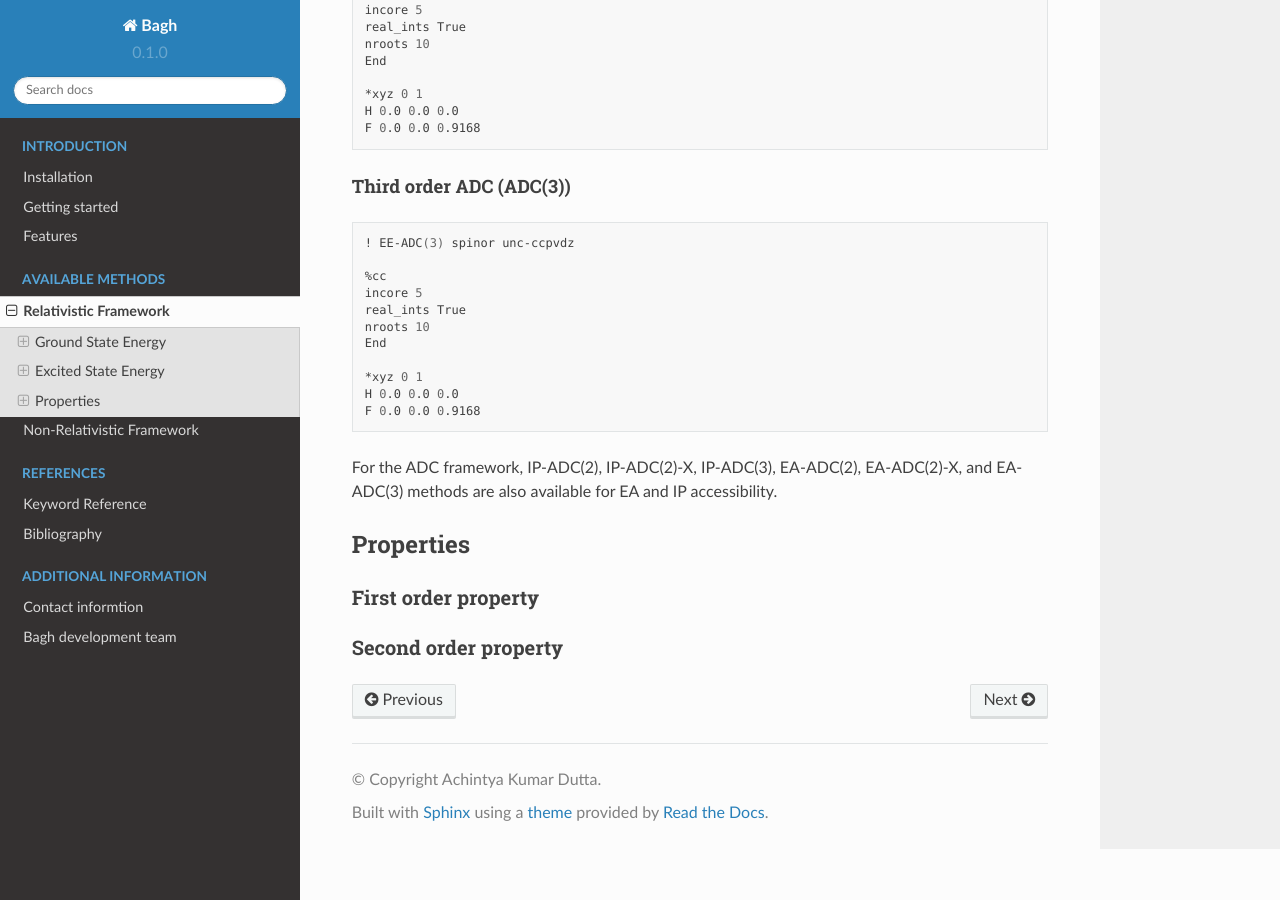
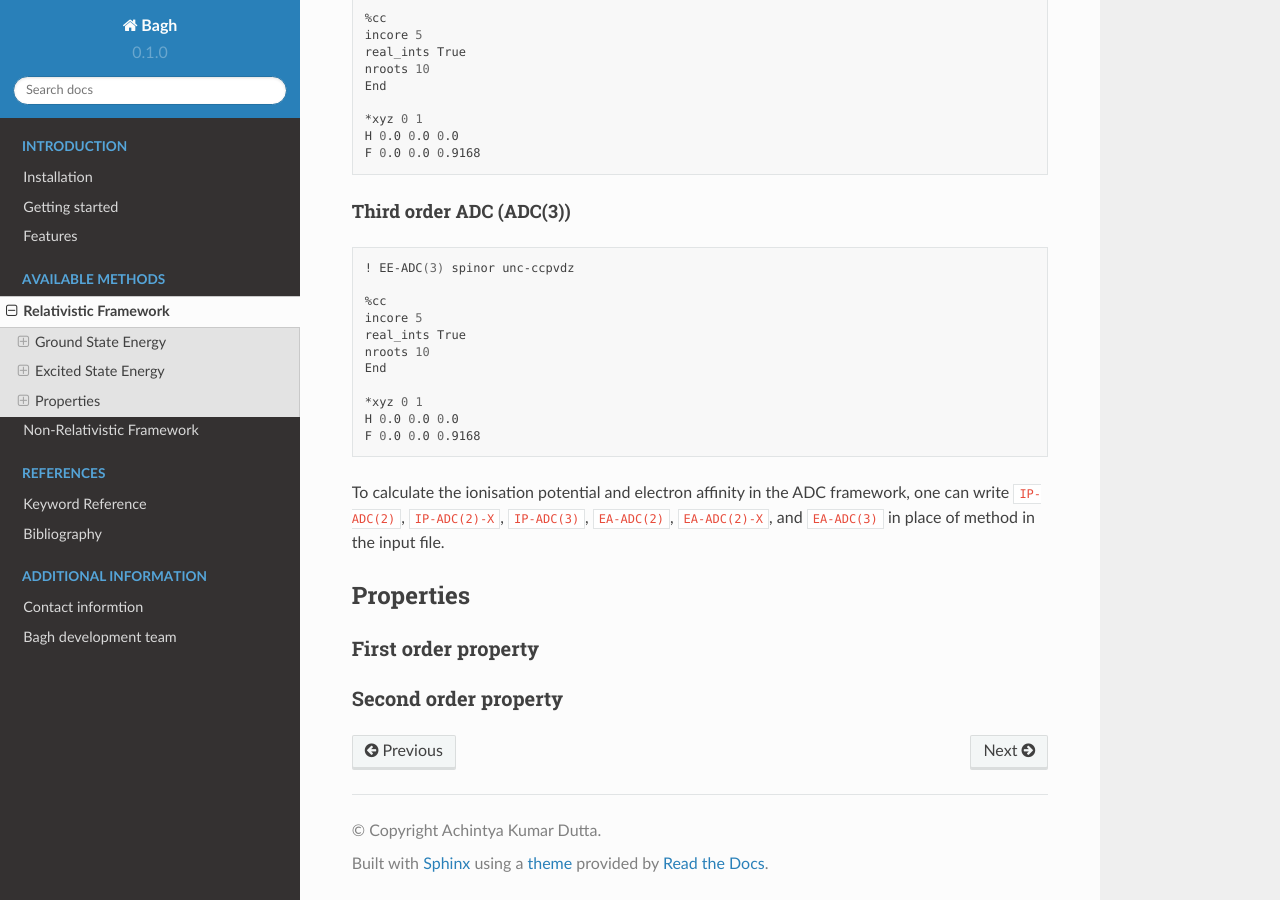
Before and after one commit to achintya007/bagh_doc, a Sphinx documentation site: the page built from docs/source/methods_relativistic.rst, in a window 1280 px wide and 900 px high, scrolled down 4720 px. Built offline with Sphinx 7.4.7 and the Read the Docs theme 2.0.0, drawn with Linux system fonts in a browser that asks for light colours; some of the changed text lies outside the part shown.

Commit message:
Update methods_relativistic.rst

```diff
--- a/docs/source/methods_relativistic.rst
+++ b/docs/source/methods_relativistic.rst
@@ -1,16 +1,5 @@
 Relativistic Framework
 ######################
-
-*******************
-Ground State Energy
-*******************
-================================
-Coupled Cluster (CC)
-================================
- .. math::
-
-    |\Psi_{cc} \rangle = e^{\hat{T}} |\Phi_{0} \rangle
-
 
 +---------------------+---------------------+---------------------+-----------------+
 |      Method         |        IP           |         EA          |     EE          |
@@ -30,6 +19,15 @@
 |    qUCCSD           |       **---**       |     **---**         |      YES        |
 +---------------------+---------------------+---------------------+-----------------+
 
+*******************
+Ground State Energy
+*******************
+================================
+Coupled Cluster (CC)
+================================
+ .. math::
+
+    |\Psi_{cc} \rangle = e^{\hat{T}} |\Phi_{0} \rangle
 
 
 Coupled Cluster Singles Doubles (CCSD)
@@ -128,7 +126,7 @@
    H 0.0 0.0 0.0
    F 0.0 0.0 0.9168
 
-For the UCC framework, the IP-UCC3 method is also available for IP accessibility.
+To calculate the ionisation potential in the UCC framework, one can write ``IP-UCC3`` in place of method in the input file.
 
 ********************
 Excited State Energy
@@ -314,7 +312,8 @@
    F 0.0 0.0 0.9168
 
 
-For the ADC framework, IP-ADC(2), IP-ADC(2)-X, IP-ADC(3), EA-ADC(2), EA-ADC(2)-X, and EA-ADC(3) methods are also available for EA and IP accessibility.
+To calculate the ionisation potential and electron affinity in the ADC framework, one can write ``IP-ADC(2)``, ``IP-ADC(2)-X``, ``IP-ADC(3)``, ``EA-ADC(2)``, ``EA-ADC(2)-X``, and ``EA-ADC(3)`` in place of method in the input file.
+
 
 **********
 Properties
```
